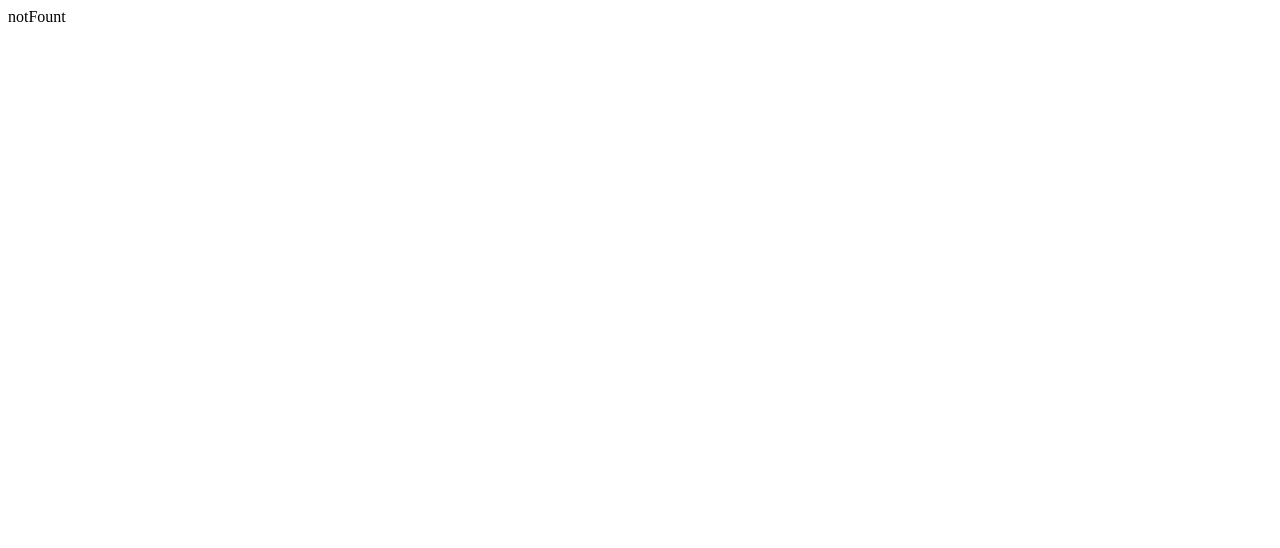
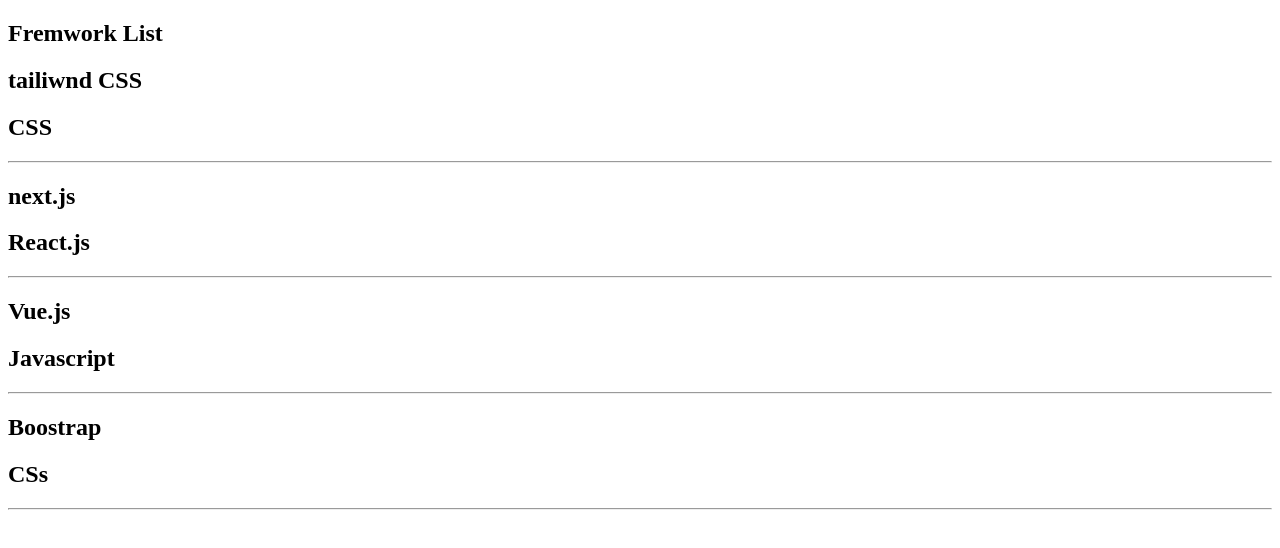
Before and after one commit to ariful171042/next-js-routing, a Next.js app: page /fremworks in a window 1280 px wide. Before the commit this address had no page. Shown: the top 548 px of the page. Built offline with nearby package versions, Linux system fonts and the light colour scheme; data requests are answered from the project's data file.

Commit message:
server side rendaring

```diff
--- a/db.json
+++ b/db.json
@@ -21,5 +21,11 @@
       "title": "Bebi",
       "price": "200$"
     }
+  ],
+  "fremworks": [
+    { "id": 1, "title": "tailiwnd CSS", "core": "CSS" },
+    { "id": 2, "title": "next.js", "core": "React.js" },
+    { "id": 3, "title": "Vue.js", "core": "Javascript" },
+    { "id": 4, "title": "Boostrap", "core": "CSs" }
   ]
 }
--- /dev/null
+++ b/pages/fremworks/index.js
@@ -0,0 +1,28 @@
+const Fremwork = ({ fremworks }) => {
+  return (
+    <div>
+      <h2>Fremwork List</h2>
+
+      {fremworks.map((fremwork) => (
+        <div className="" key={fremwork.id}>
+          <h2>{fremwork.title}</h2>
+          <h2>{fremwork.core}</h2>
+          <hr />
+        </div>
+      ))}
+    </div>
+  );
+};
+
+export default Fremwork;
+
+export async function getServerSideProps() {
+  const res = await fetch("http://localhost:4000/fremworks");
+  const data = await res.json();
+
+  return {
+    props: {
+      fremworks: data,
+    },
+  };
+}
```
Also changed, not shown: pages/cars.js (+9 -4 lines), pages/fremworks/[fremworkId].js (added, +29 -0 lines).
